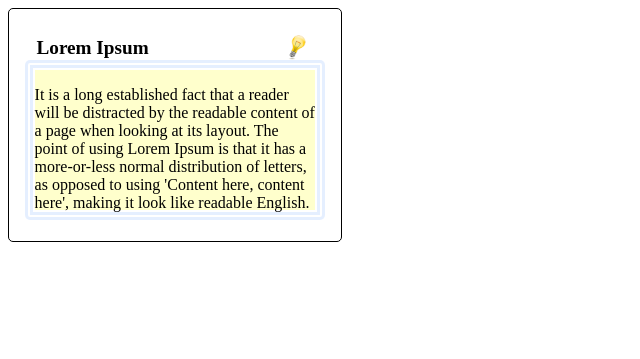
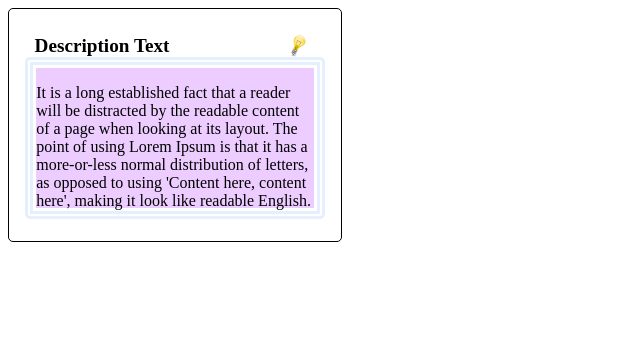
Before and after one commit to DzmitryKuchun/Homework, a plain HTML site: page form/index.html in a window 1280 px wide. Shown: the whole page, without its empty margins (0-640 px from the left). Drawn offline with Linux system fonts and the light colour scheme.

Commit message:
Add files via upload

```diff
--- a/form/index.html
+++ b/form/index.html
@@ -2,12 +2,12 @@
 <html>
 
 <head>
-    <title>Zadanie6</title>
+    <title>Des</title>
     <link rel="stylesheet" type="text/css" href="style.css">
 
 <body>
     <div class="first-div">
-        <h1>Lorem Ipsum </h1>
+        <h1>Description Text </h1>
         <div class="last-div">
             <p>It is a long established fact that a reader will be distracted by the readable content of a page when
                 looking at its layout. The point of using Lorem Ipsum is that it has a more-or-less normal distribution
--- a/form/style.css
+++ b/form/style.css
@@ -13,7 +13,7 @@ h1 {
     background-repeat: no-repeat;
     background-position: right 0.5em top 0;
     background-size: contain;
-    padding: .1em;
+    padding: .1.2em;
     margin: .5em .5em 0 .5em;
 }
 
@@ -21,9 +21,9 @@ h1 {
     height: 70%;
     overflow: auto;
     padding: 0.5em 3.5em 0.5em 0.5em;
-    background-color: #ffc;
+    background-color: rgb(237, 204, 255);
     border-radius: 5px;
     border: double .5em rgba(0, 102, 255, .1);
-    padding: 0.1em;
+    padding: 0.2em;
     background-clip: content-box;
 }
```
